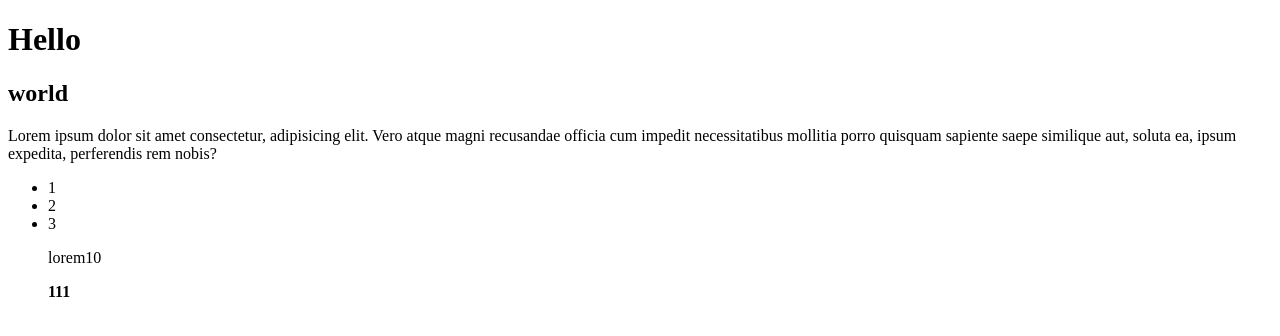
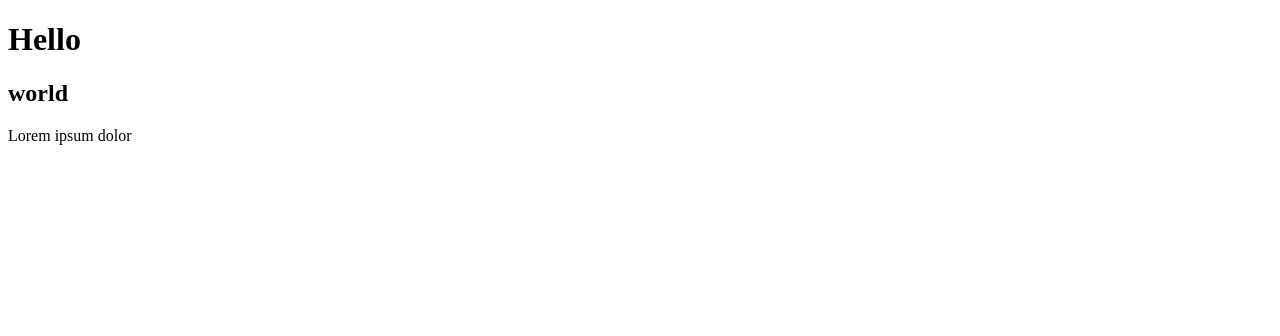
Before and after one commit to Olksandra/project, a plain HTML site: page index.html in a window 1280 px wide. Drawn offline with Linux system fonts and the light colour scheme.

```diff
--- a/index.html
+++ b/index.html
@@ -8,13 +8,8 @@
 <body>
     <h1>Hello</h1>
     <h2>world</h2>
-    <p>Lorem ipsum dolor sit amet consectetur, adipisicing elit. Vero atque magni recusandae officia cum impedit necessitatibus mollitia porro quisquam sapiente saepe similique aut, soluta ea, ipsum expedita, perferendis rem nobis?</p>
-    <ul>
-        <li>1</li>
-        <li>2</li>
-        <li>3</li>
-        <p>lorem10</p>
-        <b>111</b>
+    <p>Lorem ipsum dolor</p>
+
     </ul>
 </body>
 </html>
```
Also changed, not shown: 111.txt (added).
